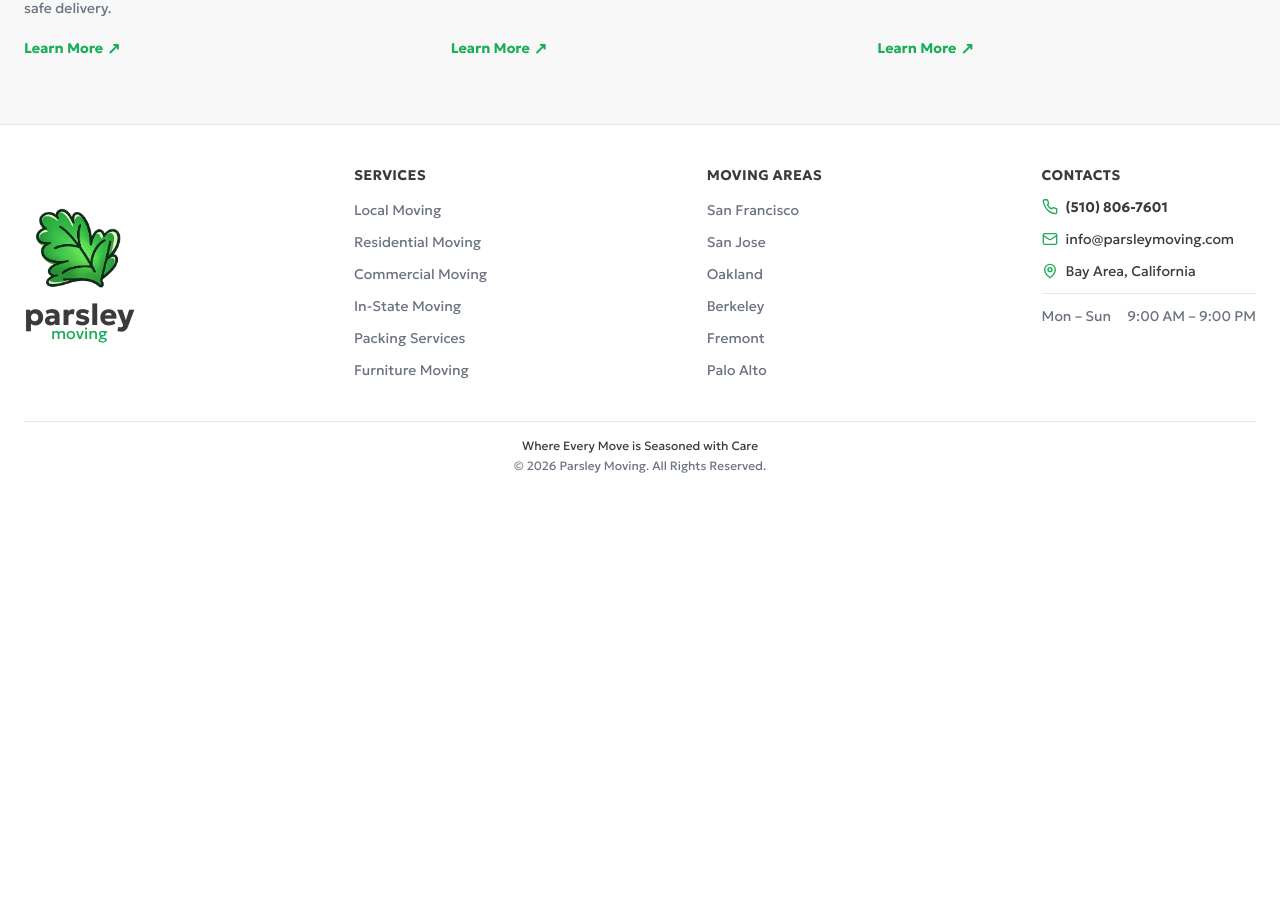
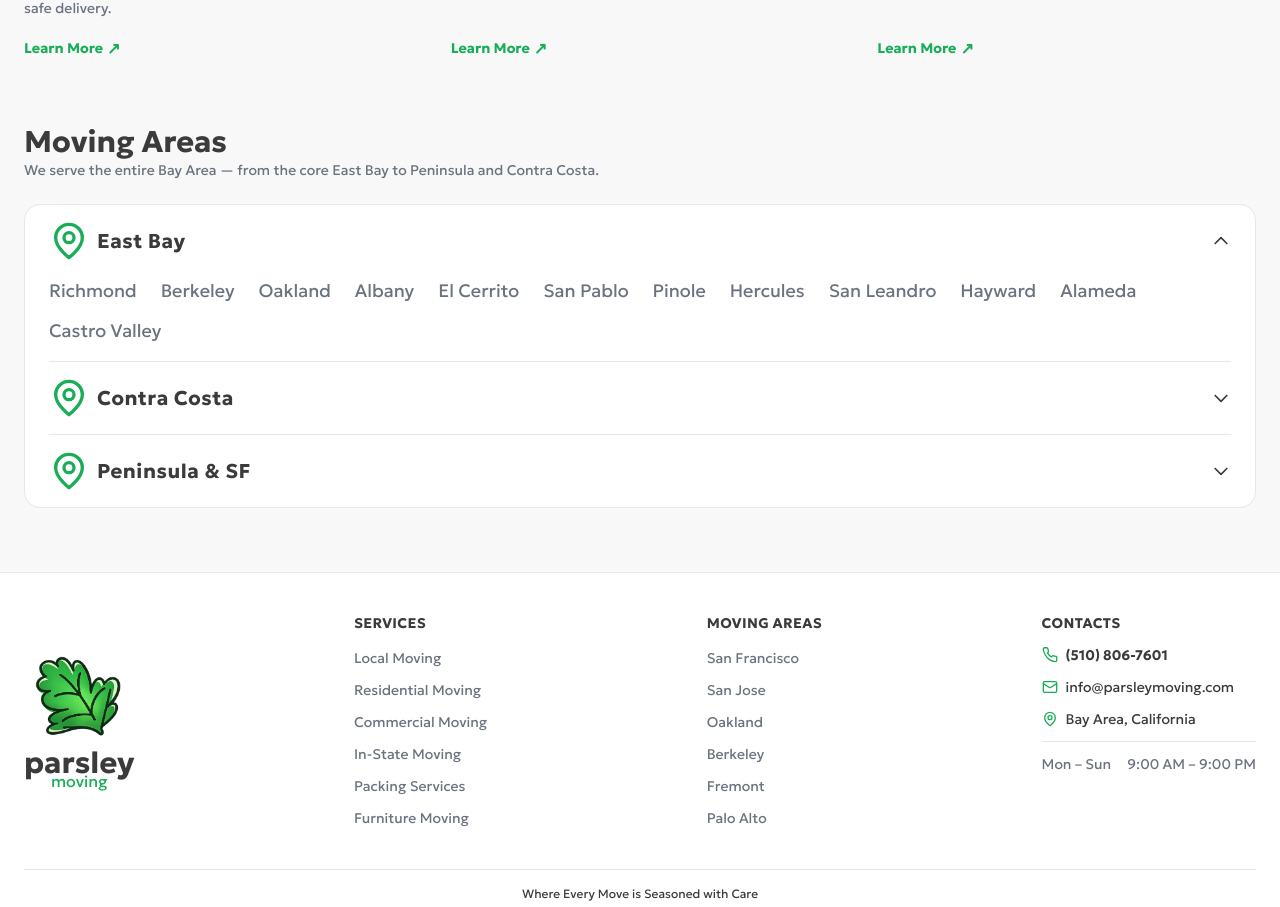
Before and after one commit to alex-tech-88/parsley-moving, a React (Vite) app: page /areas/1 in a window 1280 px wide. Shown: the part 3559-4466 px from the top of the page. Before the commit the page ends 4057 px from the top, so only its background shows below. Built offline with nearby package versions, Linux system fonts and the light colour scheme.

Commit message:
added moving areas section

```diff
--- a/src/App.jsx
+++ b/src/App.jsx
@@ -6,6 +6,7 @@ import Reviews from '@components/sections/Reviews'
 import Gallery from "@components/sections/Gallery"
 import Services from '@components/sections/Services'
 import Footer from '@components/layout/Footer'
+import MovingAreas from './components/sections/MovingAreas'
 
 export default function App() {
   const { mode } = useTheme()
@@ -20,6 +21,7 @@ export default function App() {
           <Reviews />
           <Gallery />
           <Services />
+          <MovingAreas />
           <Footer />
         </main>
       </div>
--- /dev/null
+++ b/src/components/sections/MovingAreas.jsx
@@ -0,0 +1,35 @@
+import { useState } from "react";
+import { useTheme } from "@context/useTheme";
+import AccordionGroup from "@components/ui/AccordionGroup";
+import { ACCORDION_AREAS} from "@/constant";
+
+
+
+export default function MovingAreas() {
+  const { t } = useTheme();
+  const [openId, setOpenId] = useState("east-bay");
+
+  const toggle = (id) => setOpenId((prev) => (prev === id ? null : id));
+
+  return (
+    <section id="areas" style={{ backgroundColor: t.bg.section }}    className="pt-0 pb-16 xl:pb-24">
+      <div className="max-w-7xl mx-auto px-4 sm:px-6 xl:px-10">
+        <h2
+          style={{ color: t.text.primary }}
+          className="text-3xl xl:text-4xl font-bold text-graphite dark:text-white "
+        >
+          Moving Areas
+        </h2>
+        <p style={{ color: t.text.secondary }} className="text-sm mb-6">
+          We serve the entire Bay Area — from the core East Bay to Peninsula and Contra Costa.
+        </p>
+
+        <AccordionGroup
+          items={ACCORDION_AREAS}
+          openId={openId}
+          onToggle={toggle}
+        />
+      </div>
+    </section>
+  );
+}
--- /dev/null
+++ b/src/components/ui/AccordionGroup.jsx
@@ -0,0 +1,69 @@
+import { useTheme } from "@context/useTheme";
+import { ChevronIcon, PinIcon } from "@components/ui/icons";
+
+export default function AccordionGroup({ items, openId, onToggle }) {
+  const { t } = useTheme();
+
+  return (
+    <div
+      style={{ borderColor: t.border, backgroundColor: t.bg.card }}
+      className="border rounded-2xl px-6"
+    >
+      {items.map((item) => (
+        <div
+          key={item.id}
+          style={{ borderColor: t.border }}
+          className="border-b last:border-b-0"
+        >
+          <button
+            onClick={() => onToggle(item.id)}
+            className="w-full flex items-center justify-between py-4 text-left"
+          >
+            <span
+              style={{ color: t.text.primary }}
+              className="font-bold text-xl tracking-wide flex items-center gap-2"
+            >
+              <PinIcon
+                className="w-10 h-10 shrink-0"
+                style={{ color: t.brand.primary }}
+              />
+              {item.label}
+            </span>
+            <ChevronIcon
+              className={`w-5 h-5 shrink-0 transition-transform duration-300 ${
+                openId === item.id ? "rotate-180" : ""
+              }`}
+              style={{ color: t.brand.primary }}
+            />
+          </button>
+
+          <div
+            className={`overflow-hidden transition-all duration-300 ${
+              openId === item.id ? "max-h-64 pb-4" : "max-h-0"
+            }`}
+          >
+            <ul className="flex flex-wrap gap-x-6 gap-y-3">
+              {item.cities.map((city) => (
+                <li key={city.name}>
+                  <a
+                    href={city.href}
+                    style={{ color: t.text.secondary }}
+                    className="text-lg font-medium transition-colors duration-200"
+                    onMouseEnter={(e) =>
+                      (e.currentTarget.style.color = t.brand.primary)
+                    }
+                    onMouseLeave={(e) =>
+                      (e.currentTarget.style.color = t.text.secondary)
+                    }
+                  >
+                    {city.name}
+                  </a>
+                </li>
+              ))}
+            </ul>
+          </div>
+        </div>
+      ))}
+    </div>
+  );
+}
--- a/src/components/ui/AccordionItem.jsx
+++ b/src/components/ui/AccordionItem.jsx
@@ -11,7 +11,7 @@ export default function AccordionItem({ service, isOpen, onToggle }) {
     >
       <button
         onClick={onToggle}
-        className="w-full flex items-center justify-between py-4 text-left gap-3"
+        className="w-full flex items-center justify-between py-2 text-left gap-3"
       >
         <div className="flex items-center gap-3">
           <div className="w-15 h-15 shrink-0">
@@ -21,7 +21,7 @@ export default function AccordionItem({ service, isOpen, onToggle }) {
               className="w-full h-full object-contain"
             />
           </div>
-          <span className="font-bold text-base text-graphite dark:text-white uppercase tracking-wide">
+          <span className="font-bold text-xl text-graphite dark:text-white  tracking-wide">
             {service.title}
           </span>
         </div>
--- a/src/components/ui/icons.jsx
+++ b/src/components/ui/icons.jsx
@@ -81,3 +81,22 @@ export function FooterPinIcon({ color }) {
     </svg>
   );
 }
+
+export function PinIcon({ className = "", style }) {
+  return (
+    <svg
+      xmlns="http://www.w3.org/2000/svg"
+      viewBox="0 0 24 24"
+      fill="none"
+      stroke="currentColor"
+      strokeWidth={2}
+      strokeLinecap="round"
+      strokeLinejoin="round"
+      className={className}
+      style={style}
+    >
+      <path d="M20 10c0 6-8 12-8 12s-8-6-8-12a8 8 0 0 1 16 0Z" />
+      <circle cx="12" cy="10" r="3" />
+    </svg>
+  );
+}
--- a/src/constant.js
+++ b/src/constant.js
@@ -147,10 +147,60 @@ export const SERVICES = [
 ]
 
 export const MOVING_AREAS = [
-  { label: "San Francisco", href: "#" },
-  { label: "San Jose", href: "#" },
-  { label: "Oakland", href: "#" },
-  { label: "Berkeley", href: "#" },
-  { label: "Fremont", href: "#" },
-  { label: "Palo Alto", href: "#" },
+  { label: "San Francisco", href: "#san-francisco" },
+  { label: "San Jose", href: "#san-jose" },
+  { label: "Oakland", href: "#oakland" },
+  { label: "Berkeley", href: "#berkeley" },
+  { label: "Fremont", href: "#fremont" },
+  { label: "Palo Alto", href: "#palo-alto" },
 ];
+
+export const ACCORDION_AREAS = [
+  {
+    id: "east-bay",
+    label: "East Bay",
+    cities: [
+      { name: "Richmond", href: "#richmond" },
+      { name: "Berkeley", href: "#berkeley" },
+      { name: "Oakland", href: "#oakland" },
+      { name: "Albany", href: "#albany" },
+      { name: "El Cerrito", href: "#el-cerrito" },
+      { name: "San Pablo", href: "#san-pablo" },
+      { name: "Pinole", href: "#pinole" },
+      { name: "Hercules", href: "#hercules" },
+      { name: "San Leandro", href: "#san-leandro" },
+      { name: "Hayward", href: "#hayward" },
+      { name: "Alameda", href: "#alameda" },
+      { name: "Castro Valley", href: "#castro-valley" },
+    ],
+  },
+  {
+    id: "contra-costa",
+    label: "Contra Costa",
+    cities: [
+      { name: "Concord", href: "#concord" },
+      { name: "Walnut Creek", href: "#walnut-creek" },
+      { name: "Pleasant Hill", href: "#pleasant-hill" },
+      { name: "Martinez", href: "#martinez" },
+      { name: "Lafayette", href: "#lafayette" },
+      { name: "Orinda", href: "#orinda" },
+      { name: "Danville", href: "#danville" },
+      { name: "San Ramon", href: "#san-ramon" },
+      { name: "Dublin", href: "#dublin" },
+      { name: "Pleasanton", href: "#pleasanton" },
+    ],
+  },
+  {
+    id: "peninsula",
+    label: "Peninsula & SF",
+    cities: [
+      { name: "San Francisco", href: "#san-francisco" },
+      { name: "Daly City", href: "#daly-city" },
+      { name: "South San Francisco", href: "#south-san-francisco" },
+      { name: "San Mateo", href: "#san-mateo" },
+      { name: "Fremont", href: "#fremont" },
+      { name: "Newark", href: "#newark" },
+      { name: "Union City", href: "#union-city" },
+    ],
+  },
+];
```
